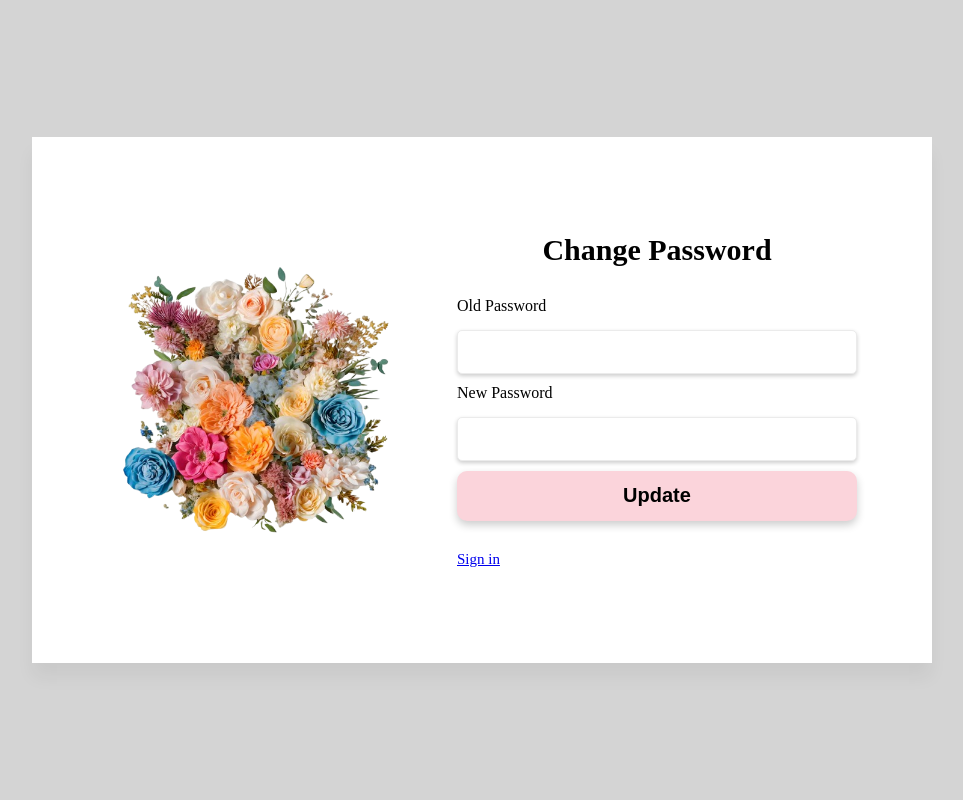
After one commit to ayachi01/FleurBackend, a PHP site: page /forgotpass.php in a window 1280 px wide. The commit adds this page. Shown: the whole page, without its empty margins (158-1121 px from the left). Run offline with PHP 8.4, Linux system fonts and the light colour scheme.

Commit message:
renamed files and added change password

```diff
--- /dev/null
+++ b/forgotpass.php
@@ -0,0 +1,44 @@
+<?php
+session_start();
+$error = isset($_SESSION['error']) ? $_SESSION['error'] : '';
+unset($_SESSION['error']); // Clear error message after displaying it
+?>
+
+<!DOCTYPE html>
+<html lang="en">
+<head>
+    <meta charset="UTF-8">
+    <meta name="viewport" content="width=device-width, initial-scale=1.0">
+    <title>Forgot Password</title>
+    <link rel="stylesheet" href="index.css">
+    <link rel="stylesheet" href="https://cdnjs.cloudflare.com/ajax/libs/font-awesome/6.0.0-beta3/css/all.min.css">
+
+</head>
+
+<body>
+    <div class="page">
+        <div class="container">
+            <div class="signup-content">
+                <img src="assets/fleur haven.png" alt="Login Image" class="signup-image">
+                <form method="POST" action="../FleurHaven/api/login_api.php" class="formLogin">
+                    <h1> Change Password </h1>
+                    <?php if ($error): ?>
+                        <div class="error"><?php echo htmlspecialchars($error); ?></div>
+                    <?php endif; ?>
+
+                    <label for="email">Old Password</label>
+                    <input type="email" id="email" name="email" required>
+
+                    <label for="password">New Password</label>
+                    <div class="password-container">
+                        <input type="password" id="password" name="password" required>
+                    </div>
+
+                    <button type="submit" class="submit-btn">Update</button>
+                    <a href="index.php">Sign in </a>
+                </form>
+            </div>
+        </div>
+    </div>
+</body>
+</html>
--- a/login.php
+++ b/index.php
@@ -10,7 +10,7 @@ unset($_SESSION['error']); // Clear error message after displaying it
     <meta charset="UTF-8">
     <meta name="viewport" content="width=device-width, initial-scale=1.0">
     <title>Login</title>
-    <link rel="stylesheet" href="login.css">
+    <link rel="stylesheet" href="index.css">
     <link rel="stylesheet" href="https://cdnjs.cloudflare.com/ajax/libs/font-awesome/6.0.0-beta3/css/all.min.css">
 
 </head>
@@ -20,7 +20,7 @@ unset($_SESSION['error']); // Clear error message after displaying it
         <div class="container">
             <div class="signup-content">
                 <img src="assets/fleur haven.png" alt="Login Image" class="signup-image">
-                <form method="POST" action="../FleurHaven/api/login_api.php" class="formLogin">
+                <form method="POST" action="../FleurHaven/api/index_api.php" class="formLogin">
                     <h1> Welcome</h1>
                     <?php if ($error): ?>
                         <div class="error"><?php echo htmlspecialchars($error); ?></div>
@@ -35,7 +35,7 @@ unset($_SESSION['error']); // Clear error message after displaying it
                     </div>
 
                     <button type="submit" class="submit-btn">Sign In</button>
-                    <a href="signup.php">Forgot Password </a>
+                    <a href="forgotpass.php">Forgot Password </a>
                 </form>
             </div>
         </div>
```
Also changed, not shown: api/index_api.php (renamed from api/login_api.php, +11 -4 lines), api/forgot_pass.php (added), index.css (renamed from login.css).
